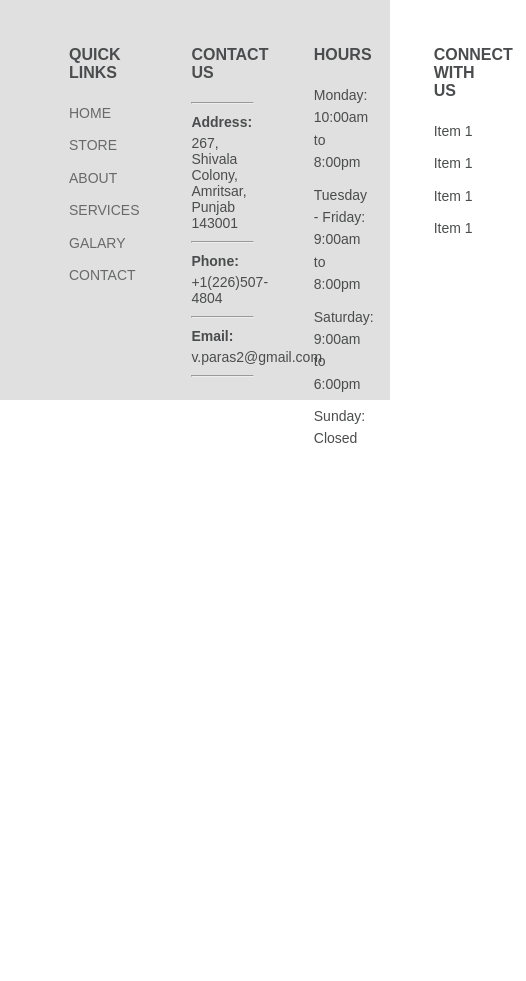
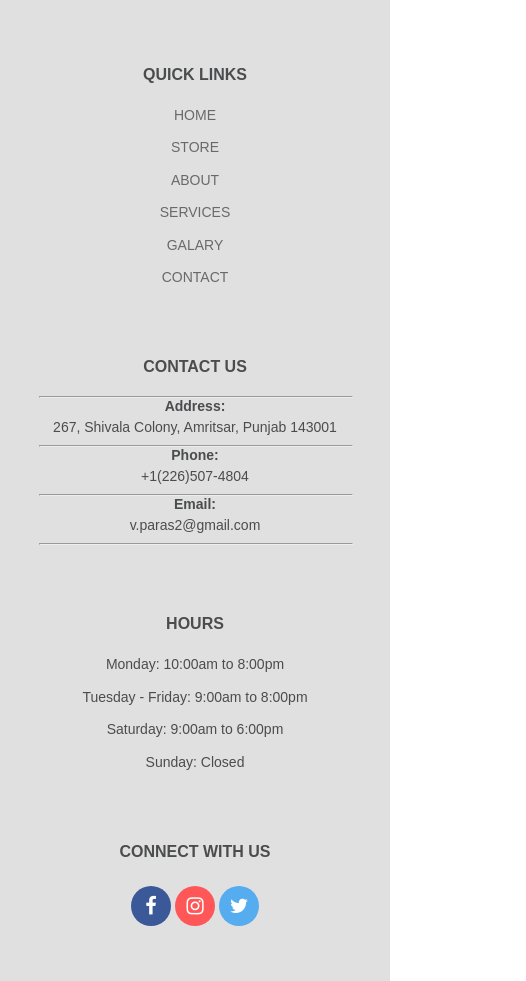
Before and after one commit to parasverma02/Royal-Touch, a React (Create React App) app: page /home in a window 390 px wide. Shown: the part 660-1641 px from the top of the page, 526 px wide, since content can reach past the window. Before the commit the page ends 1124 px from the top, so only its background shows below. Built offline with nearby package versions, Linux system fonts and the light colour scheme.

Commit message:
Footer Style update

```diff
--- a/public/index.html
+++ b/public/index.html
@@ -3,6 +3,7 @@
   <head>
     <meta charset="utf-8" />
     <link rel="icon" href="%PUBLIC_URL%/favicon.ico" />
+    <link rel="stylesheet" href="https://cdnjs.cloudflare.com/ajax/libs/font-awesome/4.7.0/css/font-awesome.min.css">
     <meta name="viewport" content="width=device-width, initial-scale=1" />
     <meta name="theme-color" content="#000000" />
     <meta
--- a/src/components/Footer/Footer.js
+++ b/src/components/Footer/Footer.js
@@ -1,6 +1,8 @@
 import React from 'react'
 import classes from './Footer.module.css';
+import './FooterExtraStyling.css'
 const footer = props => {
+
     return (
         <div className={classes.Footer}>
             <footer>
@@ -43,12 +45,11 @@ const footer = props => {
                     </div>
                     <div className={classes.Widget}>
                         <h3>CONNECT WITH US</h3>
-                        <ul>
-                            <li>Item 1</li>
-                            <li>Item 1</li>
-                            <li>Item 1</li>
-                            <li>Item 1</li>
-                        </ul>
+                        <div className={classes.SocialMediaIcons}>
+                            <a href="/" className="fa fa-facebook" > </a>
+                            <a href="/" className="fa fa-instagram" > </a>
+                            <a href="/" className="fa fa-twitter" > </a>
+                        </div>
                     </div>
                 </div>
             </footer>
--- a/src/components/Footer/Footer.module.css
+++ b/src/components/Footer/Footer.module.css
@@ -2,7 +2,6 @@
     flex-shrink: 0;
     background-color: rgb(224, 224, 224);
     color: #4b4c4d;
-    height: 400px;
     /* width: 100%; */
 }
 
@@ -19,14 +18,6 @@
     font-size:16px;
     margin-bottom: 20px;
 }
-
-.Widget {
-    width: 20%;
-    padding: 0 30px;
-    font-size: 14px;
-    /* text-align: center; */
-}
-
 .Footer dt {
     display: block;
     font-weight: bold;
@@ -39,7 +30,12 @@
     left: 0;
     padding: 0;
 }
-
+.Widget {
+    width: 20%;
+    padding: 0 30px;
+    font-size: 14px;
+    /* text-align: center; */
+}
 .Widget ul {
     padding: 0;
     list-style: none;
@@ -63,6 +59,25 @@
 .Widget hr {
     margin: 10px 0;
 }
-.HoursList {
 
+@media only screen and (max-width: 768px) {
+    .FooterHolder {
+        flex-flow: column;
+
+    }
+    .Widget {
+        width: 100%;
+        padding: 20px 0;
+        text-align: center;
+    }
+    .Widget hr {
+        width: 50%;
+        margin: auto;
+    }
 }
+
+@media only screen and (max-width: 420px) {
+    .Widget hr {
+        width: 100%;
+    }
+}
--- /dev/null
+++ b/src/components/Footer/FooterExtraStyling.css
@@ -0,0 +1,28 @@
+.fa {
+    padding: 10px;
+    font-size: 20px;
+    width: 20px;
+    text-align: center;
+    text-decoration: none;
+    margin: 5px 2px;
+    border-radius: 50%;
+}
+
+.fa:hover {
+    opacity: 0.7;
+}
+
+.fa-facebook {
+    background: #3B5998;
+    color: white;
+}
+
+.fa-twitter {
+    background: #55ACEE;
+    color: white;
+}
+
+.fa-instagram {
+    background-color: rgb(255, 87, 87);
+    color: white;
+}
```
Also changed, not shown: 1 other file (tests, documents, lock files or other folders).
